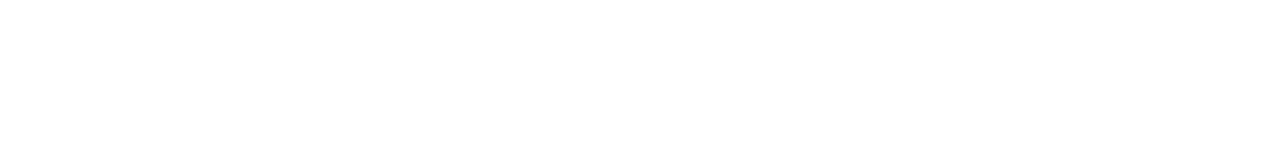
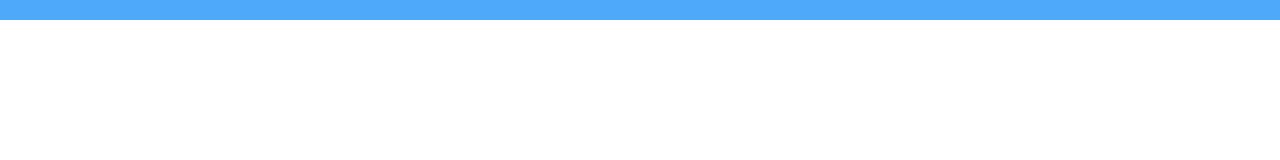
Before and after one commit to TimaPaps/grid-layout, a plain HTML site: page index.html in a window 1280 px wide. Drawn offline with Linux system fonts and the light colour scheme.

Commit message:
Update style.css

```diff
--- a/css/style.css
+++ b/css/style.css
@@ -3,9 +3,10 @@
 /* my-section */
 header {
   display: grid;
-  grid-row: 1fr;
-  grid-column: 20px;
+  grid-template-rows: 1fr;
+  /*grid-template-columns: 20px;*/
   background-color: #4ea9fa;
+  min-height: 20px;
 
 }
 .one {
```
